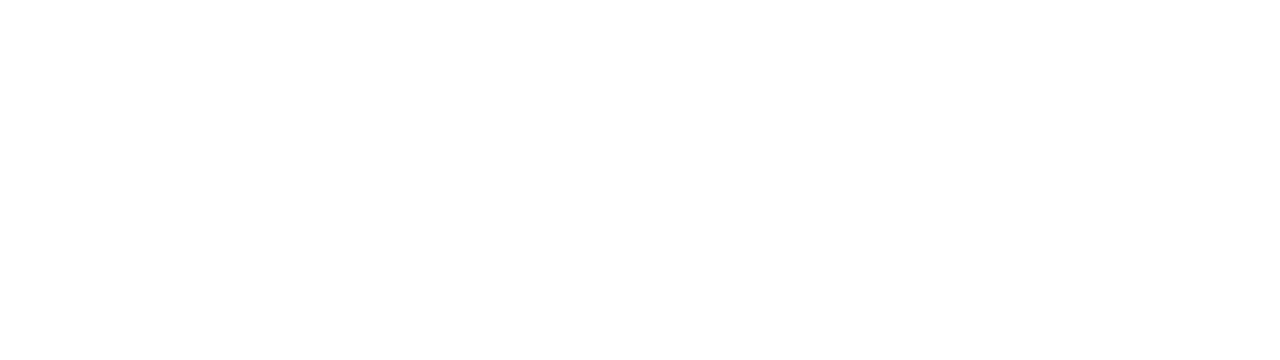
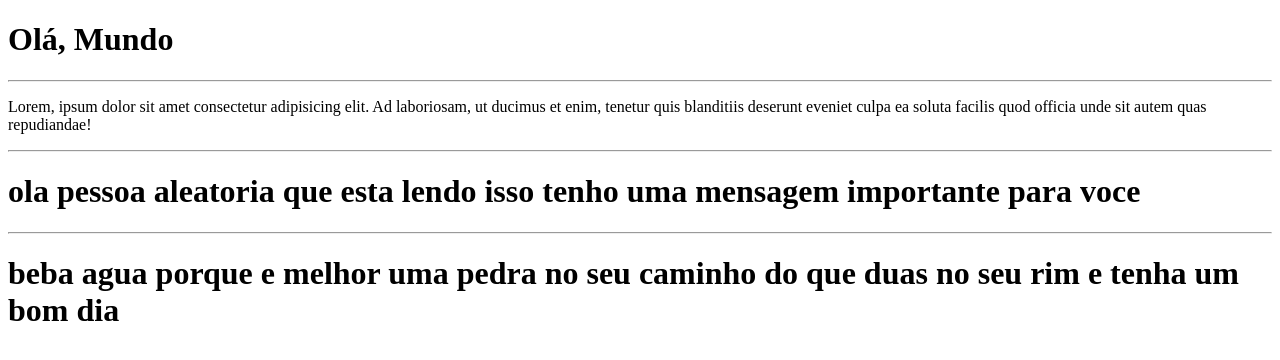
Before and after one commit to caboral42/ola-mundo---hello-world, a plain HTML site: page index.html/index.html in a window 1280 px wide. Drawn offline with Linux system fonts and the light colour scheme.

Commit message:
coloquei um lorem ipsum e um conselho
lorem ipsum e em latim pra voce que nao sabe e beba agua porque tu ta parecendo um palito desidratado

```diff
--- a/index.html/index.html
+++ b/index.html/index.html
@@ -1,11 +1,18 @@
 <!DOCTYPE html>
-<html lang="en">
+<html lang="pt-br">
 <head>
     <meta charset="UTF-8">
     <meta name="viewport" content="width=device-width, initial-scale=1.0">
     <title>Document</title>
 </head>
 <body>
-
+    <h1>Olá, Mundo</h1>
+    <hr>
+    <p>Lorem, ipsum dolor sit amet consectetur adipisicing elit. Ad laboriosam, ut ducimus et enim, tenetur quis blanditiis deserunt eveniet culpa ea soluta facilis quod officia unde sit autem quas repudiandae!</p>
+    <hr>
+    <h1>ola pessoa aleatoria que esta lendo isso tenho uma mensagem importante para voce</h1>
+    <hr>
+    <h1>beba agua porque e melhor uma pedra no seu caminho do que duas no seu rim e tenha um bom dia
+    </h1>
 </body>
 </html>
```
